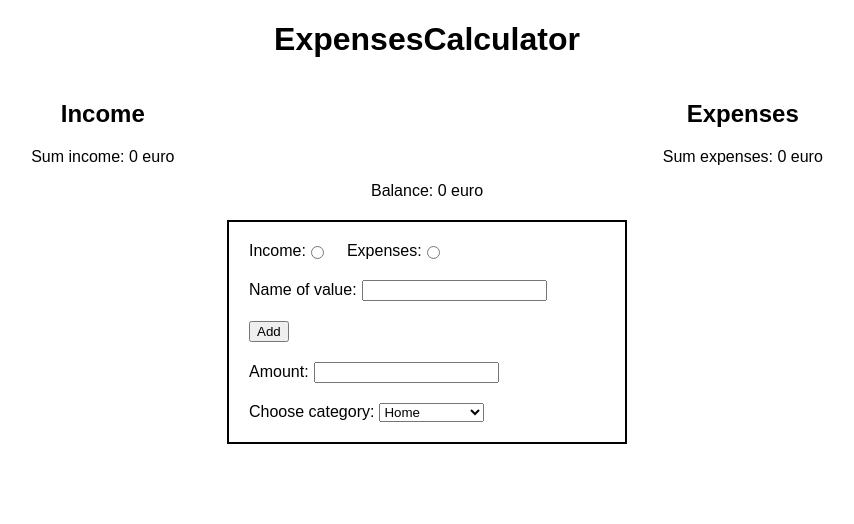
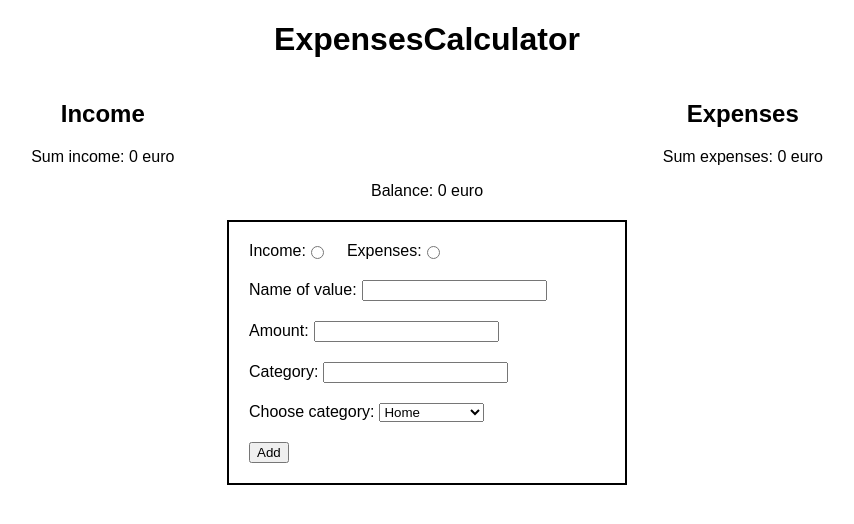
Before and after one commit to MariuszRozycki/R-S_module-4-assignments, a React (Create React App) app: page / in a window 1280 px wide. Shown: the top 524 px of the page, without its empty margins (213-1067 px from the left). Built offline with nearby package versions, Linux system fonts and the light colour scheme.

Commit message:
feat: add category to incomeValue

```diff
--- a/src/ExpensesCalculator/ExpensesCalculator.css
+++ b/src/ExpensesCalculator/ExpensesCalculator.css
@@ -34,10 +34,10 @@ select {
 
 .list-item {
   text-align: left;
+  margin-bottom: 20px;
 }
 
 .list-item div,
 .list-item button {
-  display: inline;
-  margin-right: 5px;
+  margin: 3px 0;
 }
--- a/src/ExpensesCalculator/ExpensesCalculator.js
+++ b/src/ExpensesCalculator/ExpensesCalculator.js
@@ -15,6 +15,7 @@ function ExpensesCalculator() {
   const [radioIncome, setRadioIncome] = useState(false);
   const [radioExpenses, setRadioExpenses] = useState(false);
   const [amountValue, setAmountValue] = useState();
+  const [categoryValue, setCategoryValue] = useState("");
 
   const listIncomeRef = useRef();
   const listExpensesRef = useRef();
@@ -38,10 +39,14 @@ function ExpensesCalculator() {
     setRadioIncome(false);
   }
 
+  const categoryValueHandler = (e) => {
+    setCategoryValue(e.target.value)
+  }
+
   const listHandler = (event) => {
     event.preventDefault();
 
-    if (!nameOfValue) {
+    if (!nameOfValue || !amountValue) {
       return null;
     }
 
@@ -51,7 +56,8 @@ function ExpensesCalculator() {
         {
           text: nameOfValue,
           id: Math.random() * 1000,
-          value: parseFloat(amountValue)
+          value: parseFloat(amountValue),
+          category: categoryValue
         }
       ]);
     }
@@ -62,7 +68,8 @@ function ExpensesCalculator() {
         {
           text: nameOfValue,
           id: Math.random() * 1000,
-          value: parseFloat(amountValue)
+          value: parseFloat(amountValue),
+          category: categoryValue
         }
       ]);
     }
@@ -83,6 +90,7 @@ function ExpensesCalculator() {
               incomeList={incomeList}
               setIncomeList={setIncomeList}
               value={el.value}
+              category={el.category}
             />)}
           </ol>
           <SumIncome
@@ -127,13 +135,16 @@ function ExpensesCalculator() {
             onChange={nameOfValueHandler}
           />
         </label>
-        <button ref={listHandlerButton} onClick={listHandler}>Add</button>
         <label htmlFor="amount">Amount:
           <input name="amount" type="number" onChange={amountValueHandler} />
+        </label>
+        <label htmlFor="category">Category:
+          <input name="category" type="text" onChange={categoryValueHandler} />
         </label>
         <label htmlFor="">Choose category:
           <Select />
         </label>
+        <button ref={listHandlerButton} onClick={listHandler}>Add</button>
       </form>
     </div>
   )
--- a/src/ExpensesCalculator/components/ListItem.js
+++ b/src/ExpensesCalculator/components/ListItem.js
@@ -1,6 +1,6 @@
 import React from "react";
 
-function ListItem({ textItem, idItem, value, incomeList, setIncomeList, expensesList, setExpensesList }) {
+function ListItem({ textItem, idItem, value, incomeList, setIncomeList, expensesList, setExpensesList, category }) {
   const removeHandler = () => {
     if (incomeList) {
       setIncomeList(incomeList.filter(el => {
@@ -17,9 +17,10 @@ function ListItem({ textItem, idItem, value, incomeList, setIncomeList, expenses
   return (
     <>
       <li className="list-item">
-        <div>{textItem}</div>
-        <div>{value} euro</div>
-        <button className="remove-button" onClick={removeHandler}>X</button>
+        <div>Income: {textItem}</div>
+        <div>Value: {value} euro</div>
+        <div>Category: {category}</div>
+        <button className="remove-button" onClick={removeHandler}>Delete X</button>
       </li>
     </>
 
```
